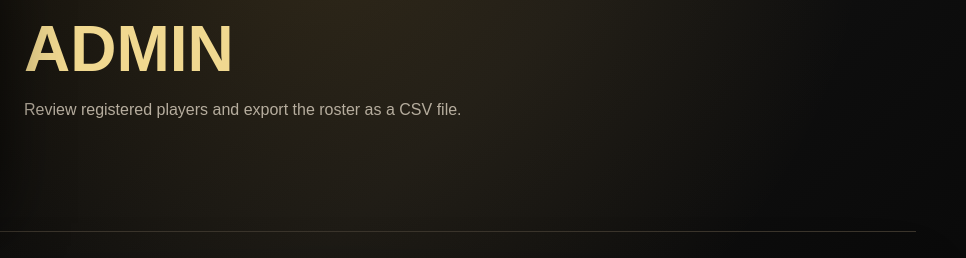
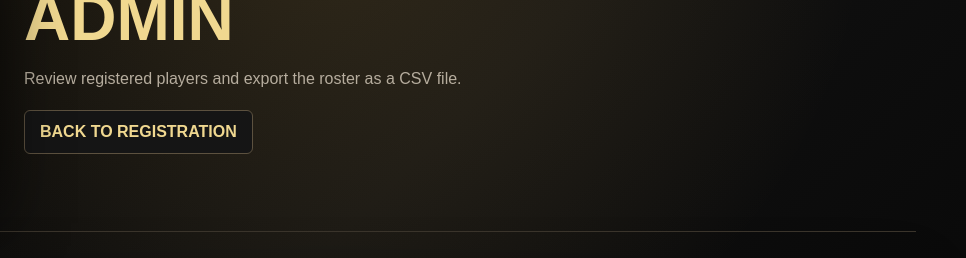
Before and after one commit to jpquilala/reg-form, a website: page admin.html in a window 1280 px wide. Shown: the part 109-367 px from the top of the page, 314-1280 px from the left. Drawn offline with Linux system fonts and the light colour scheme.

Commit message:
feat: add admin registration link

```diff
--- a/admin.html
+++ b/admin.html
@@ -75,6 +75,13 @@
       line-height: 1.55;
     }
 
+    .hero-actions {
+      display: flex;
+      flex-wrap: wrap;
+      gap: 10px;
+      margin-top: 18px;
+    }
+
     .section {
       margin-top: 28px;
       background: rgba(21, 21, 21, 0.92);
@@ -140,6 +147,9 @@
 
     .btn {
       min-height: 44px;
+      display: inline-flex;
+      align-items: center;
+      justify-content: center;
       border: 1px solid transparent;
       border-radius: 6px;
       padding: 10px 15px;
@@ -147,6 +157,7 @@
       background: linear-gradient(180deg, var(--gold-2), var(--gold));
       font-weight: 800;
       cursor: pointer;
+      text-decoration: none;
       text-transform: uppercase;
     }
 
@@ -271,6 +282,9 @@
       <div>
         <h1>Admin</h1>
         <p>Review registered players and export the roster as a CSV file.</p>
+        <div class="hero-actions">
+          <a class="btn secondary" href="/">Back to Registration</a>
+        </div>
       </div>
     </header>
 
```
